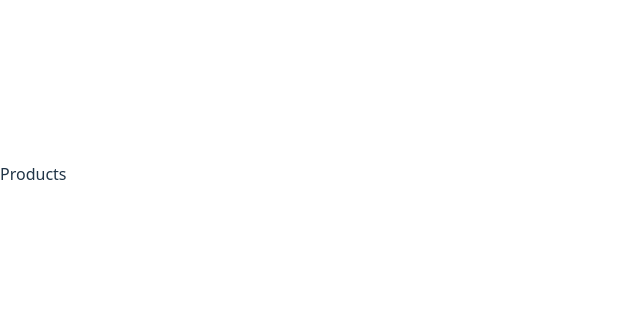
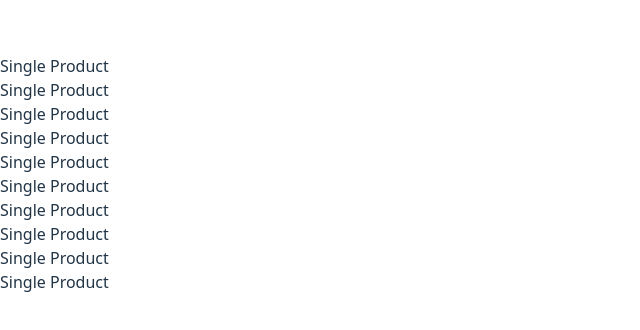
Before and after one commit to tanjirhc/understand-react, a React (Vite) app: page / in a window 1280 px wide. Shown: the part 226-556 px from the top of the page, without its empty margins (0-640 px from the left). Built offline with nearby package versions, Linux system fonts and the light colour scheme.

Commit message:
map & id created

```diff
--- /dev/null
+++ b/src/components/Product/Product.jsx
@@ -0,0 +1,11 @@
+import React from 'react'
+
+const Product = () => {
+  return (
+    <div>
+      <h2>Single Product</h2>
+    </div>
+  )
+}
+
+export default Product
--- a/src/components/Products/Products.jsx
+++ b/src/components/Products/Products.jsx
@@ -1,16 +1,24 @@
-import React, { useEffect } from 'react'
+import React, { useState, useEffect } from 'react'
+import Product from '../Product/Product'
 
 const Products = () => {
+
+    const [products, setProducts] = useState([]);
 
     useEffect(() => {
         fetch('fakeData.json')
         .then(res => res.json())
-        .then(data => console.log(data))
+        .then(data => setProducts(data))
     }, []);
 
   return (
     <div>
-      <h2>Products</h2>
+      {
+        products.map(products => <Product
+            key={products.id}
+            product={products}
+        />)
+      }
     </div>
   )
 }
```
